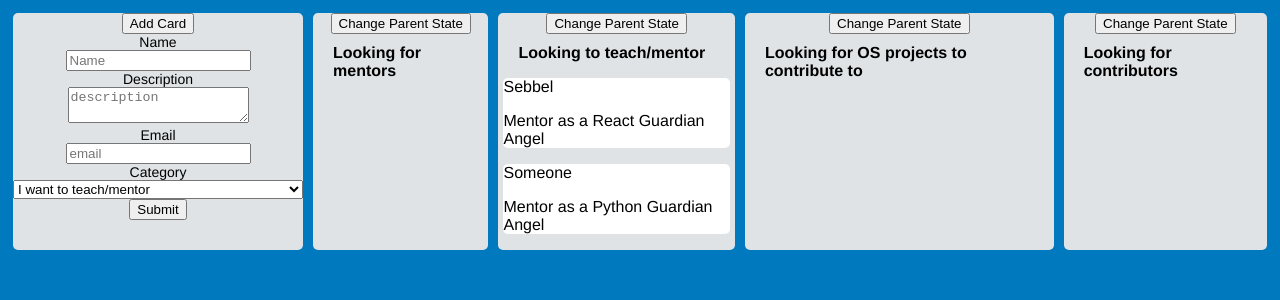
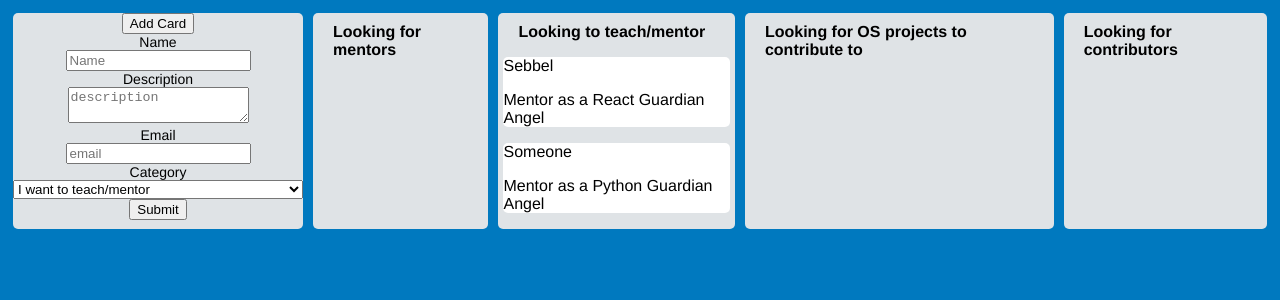
Before and after one commit to lpatmo/matching-project, a React (Create React App) app: page / in a window 1280 px wide. Shown: the top 300 px of the page. Built offline with nearby package versions, Linux system fonts and the light colour scheme.

Commit message:
remove changeParentState button

```diff
--- a/src/App.js
+++ b/src/App.js
@@ -35,7 +35,9 @@ class App extends React.Component {
 
   getCards(category) {
     // return all cards with category as category
+    console.log('this is this.state.cards', this.state.cards)
     const cards = this.state.cards.filter(card => card.category === category);
+    console.log('this is cards', cards)
     return cards;
   }
 
--- a/src/Components/Card.js
+++ b/src/Components/Card.js
@@ -1,7 +1,7 @@
 import React from "react";
 
 class Card extends React.Component {
-  render() {
+  render(props) {
     return (
       <article className="card">
         <p>{this.props.name}</p>
--- a/src/Components/Column.js
+++ b/src/Components/Column.js
@@ -2,18 +2,14 @@ import React from "react";
 import Card from "./Card";
 
 class Column extends React.Component {
-  changeParentState(event) {
-    this.props.cards = [];
-  }
 
-  render() {
+  render(props) {
     const columnCards = this.props.cards.map(card => {
       return <Card key={card.id} name={card.name} description={card.description} />;
     });
 
     return (
       <div className="column">
-        <button onClick={this.changeParentState}>Change Parent State</button>
         <h1>{this.props.name}</h1>
         {columnCards}
       </div>
```
